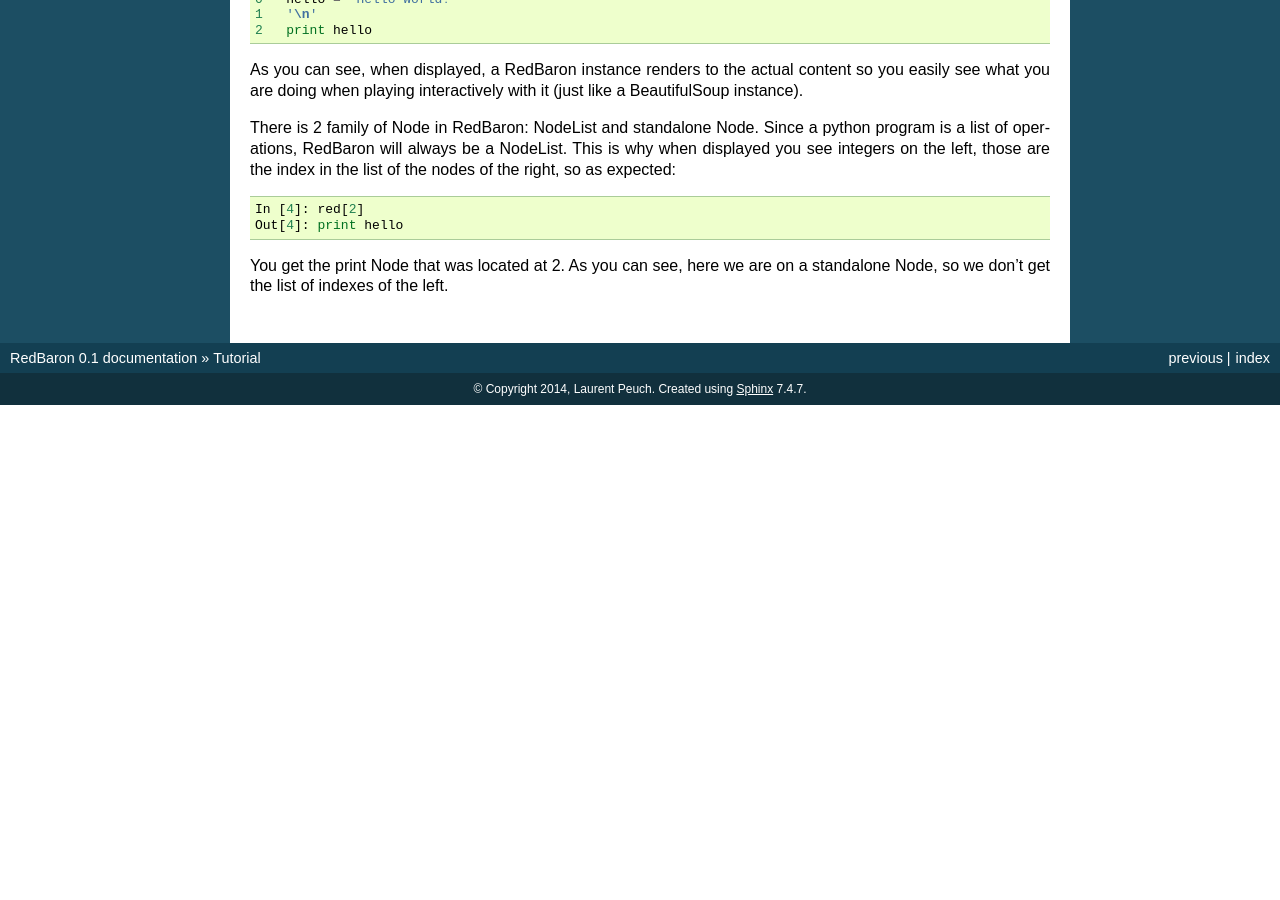
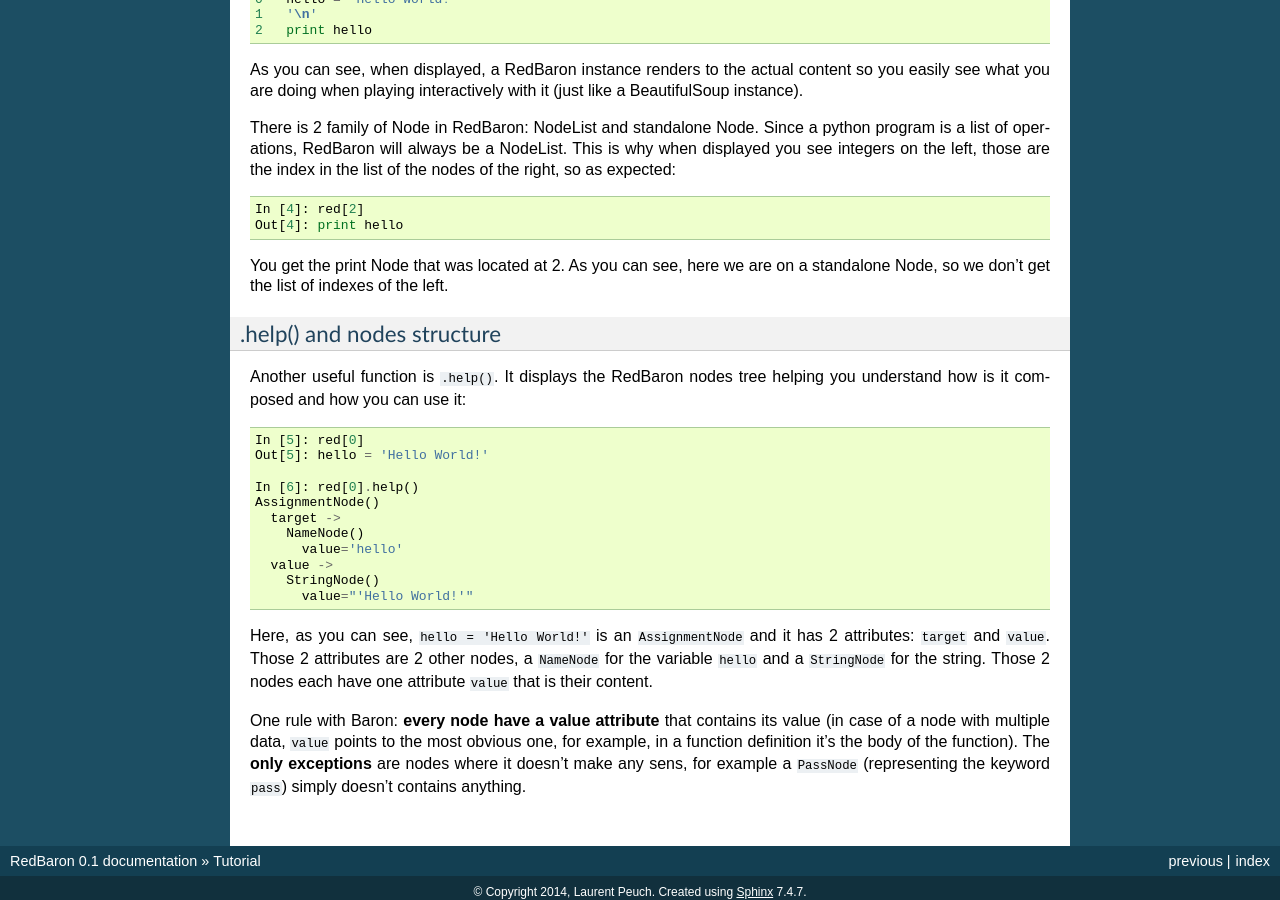
Before and after one commit to PyCQA/redbaron, a Sphinx documentation site: the page built from docs/quickstart.rst, in a window 1280 px wide and 900 px high, scrolled down 682 px. Built offline with Sphinx 7.4.7, drawn with Linux system fonts in a browser that asks for light colours; before the commit the page ends 1087 px from its top, so only the background shows below that; some of the changed text lies outside the part shown.

Commit message:
[doc] started the .help() section

```diff
--- a/docs/quickstart.rst
+++ b/docs/quickstart.rst
@@ -53,3 +53,37 @@ the list of the nodes of the right, so as expected:
 
 You get the print Node that was located at 2. As you can see, here we are on a
 standalone Node, so we don't get the list of indexes of the left.
+
+.help() and nodes structure
+~~~~~~~~~~~~~~~~~~~~~~~~~~~
+
+Another useful function is :file:`.help()`. It displays the RedBaron nodes tree
+helping you understand how is it composed and how you can use it:
+
+::
+
+    In [5]: red[0]
+    Out[5]: hello = 'Hello World!'
+
+    In [6]: red[0].help()
+    AssignmentNode()
+      target ->
+        NameNode()
+          value='hello'
+      value ->
+        StringNode()
+          value="'Hello World!'"
+
+
+Here, as you can see, :file:`hello = 'Hello World!'` is an
+:file:`AssignmentNode` and it has 2 attributes: :file:`target` and
+:file:`value`. Those 2 attributes are 2 other nodes, a :file:`NameNode` for the
+variable :file:`hello` and a :file:`StringNode` for the string. Those 2 nodes
+each have one attribute :file:`value` that is their content.
+
+One rule with Baron: **every node have a value attribute** that contains its
+value (in case of a node with multiple data, :file:`value` points to the most
+obvious one, for example, in a function definition it's the body of the
+function). The **only exceptions** are nodes where it doesn't make any sens,
+for example a :file:`PassNode` (representing the keyword :file:`pass`) simply
+doesn't contains anything.
```
